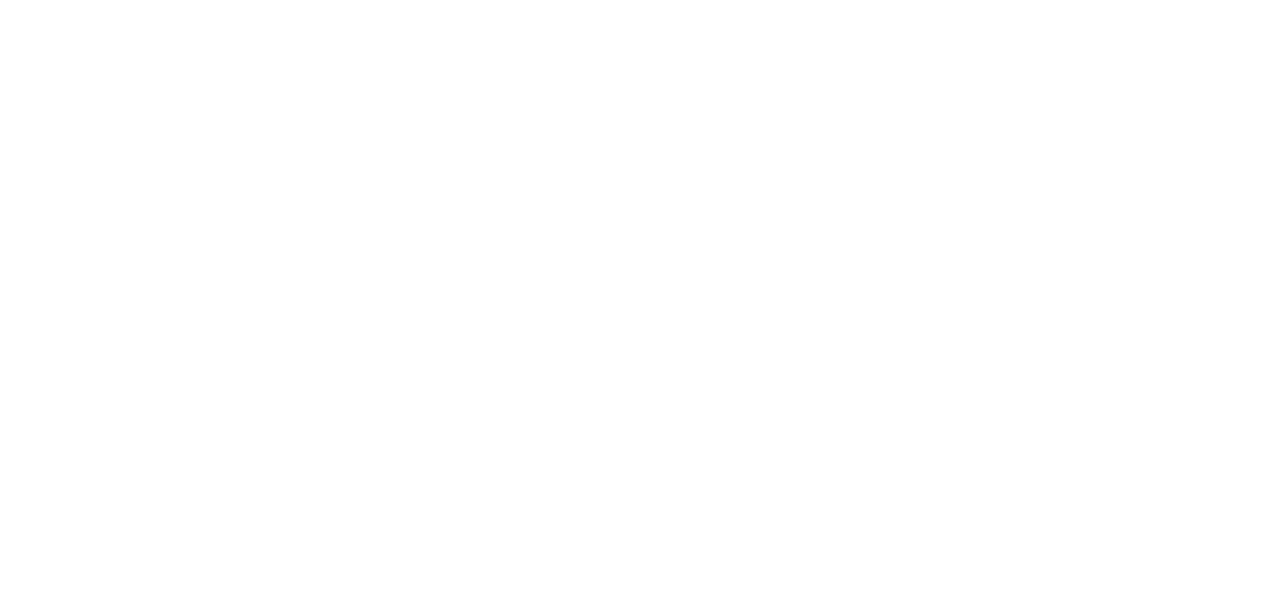
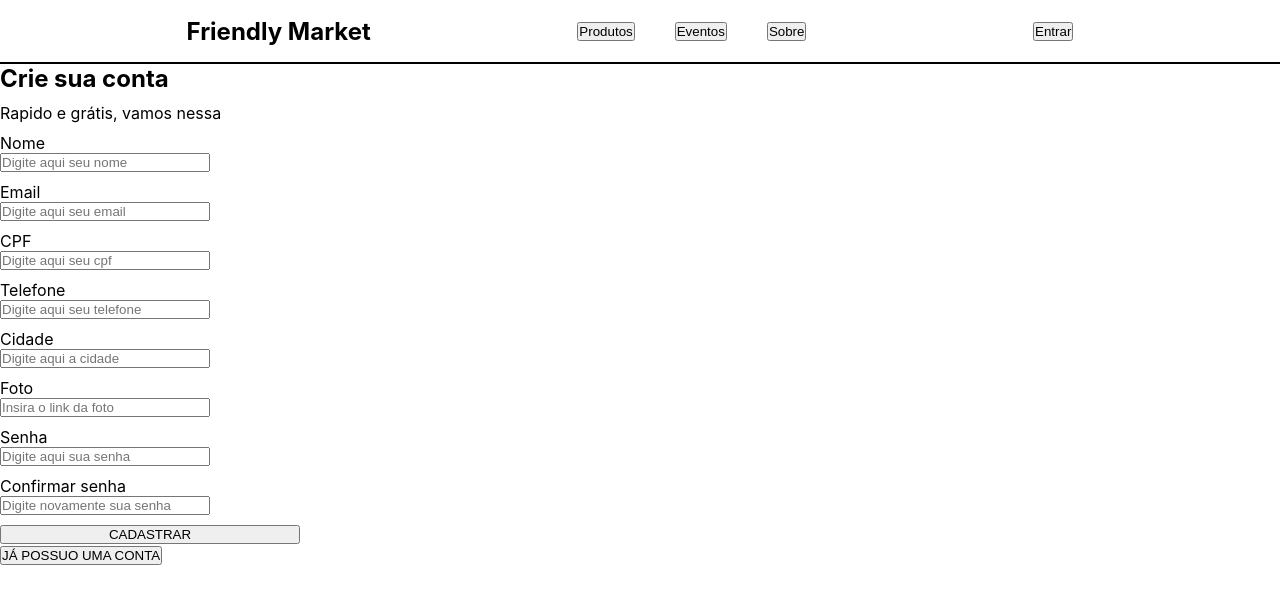
Before and after one commit to jeff-lf/Friendly-market, a React (Create React App) app: page /login in a window 1280 px wide. Shown: the top 604 px of the page. Built offline with nearby package versions, Linux system fonts and the light colour scheme.

Commit message:
feat: creating register and login page and adding register form

```diff
--- a/src/pages/Register-Login/index.jsx
+++ b/src/pages/Register-Login/index.jsx
@@ -1,3 +1,30 @@
-const Login = () => {};
+import { useState } from "react";
+import { Header } from "../../components/Header";
+import Register from "../../components/Register";
 
-export default Login;
+const LoginOrRegister = () => {
+  const [registered, setRegistered] = useState(false);
+
+  return (
+    <>
+      <Header />
+      {registered ? (
+        <>
+          <h1>olá</h1>
+          <button onClick={() => setRegistered(false)}>CADASTRAR</button>
+        </>
+      ) : (
+        <>
+          <Register />
+          <button onClick={() => setRegistered(true)}>
+            JÁ POSSUO UMA CONTA
+          </button>
+        </>
+      )}
+
+      {/* apresentação */}
+    </>
+  );
+};
+
+export default LoginOrRegister;
--- a/src/routes/index.jsx
+++ b/src/routes/index.jsx
@@ -3,6 +3,7 @@ import Providers from "../contexts";
 import Dashboard from "../pages/Dashboard";
 import Home from "../pages/Home";
 import Perfil from "../pages/Perfil";
+import LoginOrRegister from "../pages/Register-Login";
 import Login from "../pages/Register-Login";
 
 const Routes = () => {
@@ -14,7 +15,7 @@ const Routes = () => {
         </Providers>
       </Route>
       <Route path="/login">
-        <Login />
+        <LoginOrRegister />
       </Route>
       <Route path="/dashboard">
         <Providers>
```
